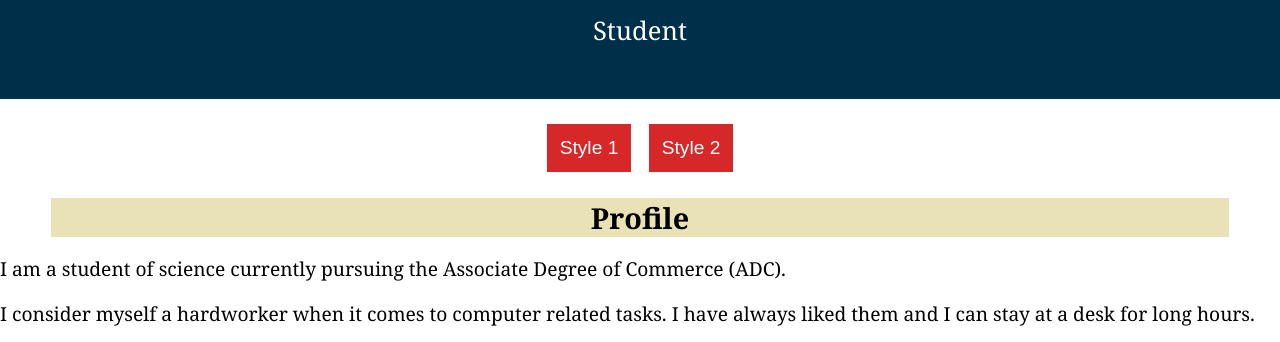
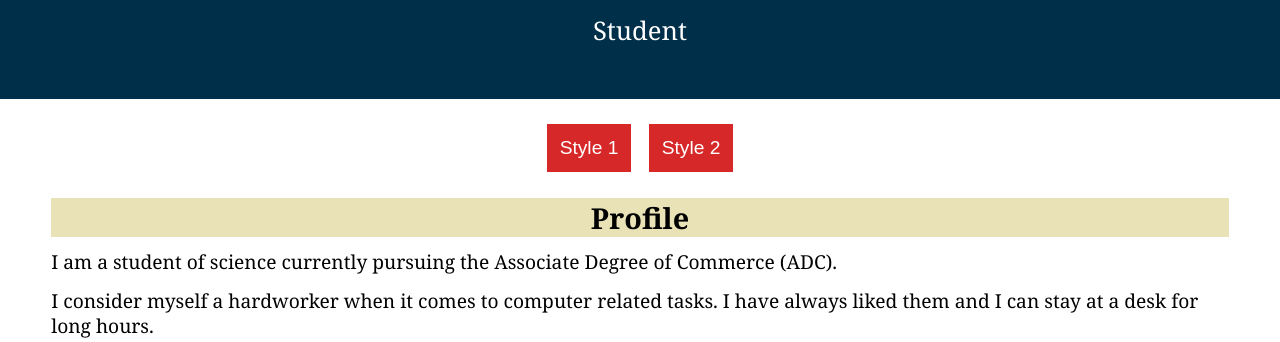
Before and after one commit to Asura2001/resume, a plain HTML site: page index.html in a window 1280 px wide. Shown: the part 446-788 px from the top of the page. Drawn offline with Linux system fonts and the light colour scheme.

Commit message:
Update style1.css

```diff
--- a/style1.css
+++ b/style1.css
@@ -66,7 +66,7 @@ ul {
 
 .profile p {
   text-align: left;
-  margin-left: 1vw 4vw;
+  margin: 1vw 4vw;
   line-height: 2vw;
 }
 
```
